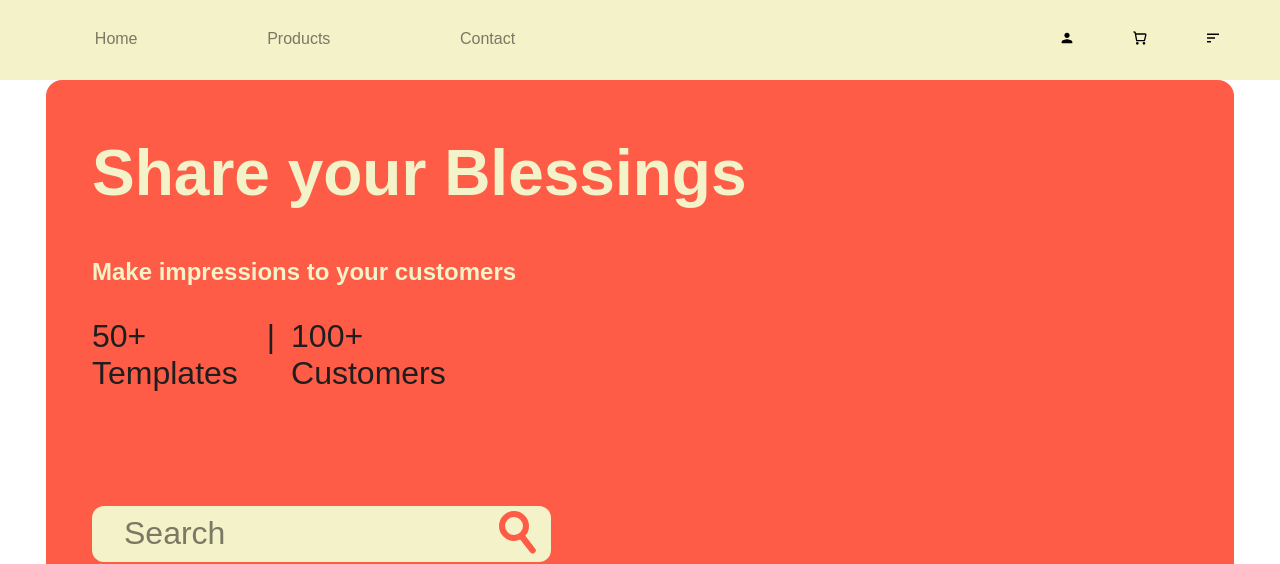
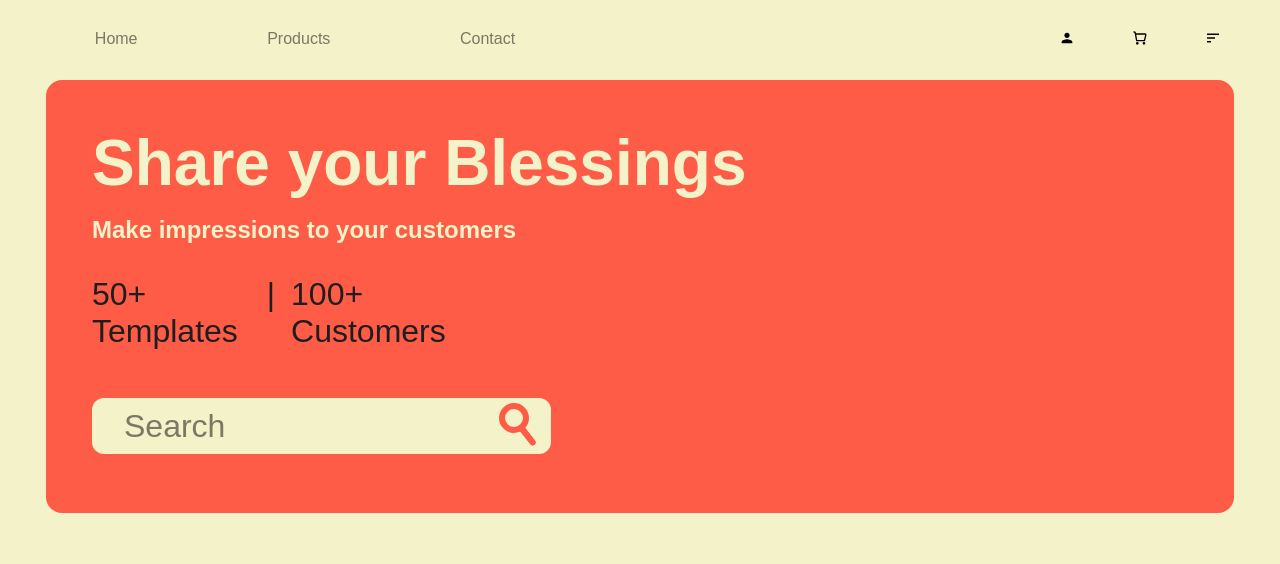
Before and after one commit to lakshmi109/Project_Outbliss, a React (Create React App) app in the folder frontend/: page / in a window 1280 px wide. Shown: the top 564 px of the page. Built offline with nearby package versions, Linux system fonts and the light colour scheme.

Commit message:
Update searchBox.css

```diff
--- a/frontend/src/components/searchBox/searchBox.css
+++ b/frontend/src/components/searchBox/searchBox.css
@@ -1,3 +1,7 @@
+.searchBox
+{
+    background-color: #F3F2C8;
+}
 .searchBoxLeft
 {
     display: grid;
@@ -9,7 +13,6 @@
     grid-template-rows: 0.4fr 0.75fr 0.75fr;
     border-radius: 1rem;
     align-items: center;
-    height: 60vh;
 }
 .searchBoxHeading
 {
```
